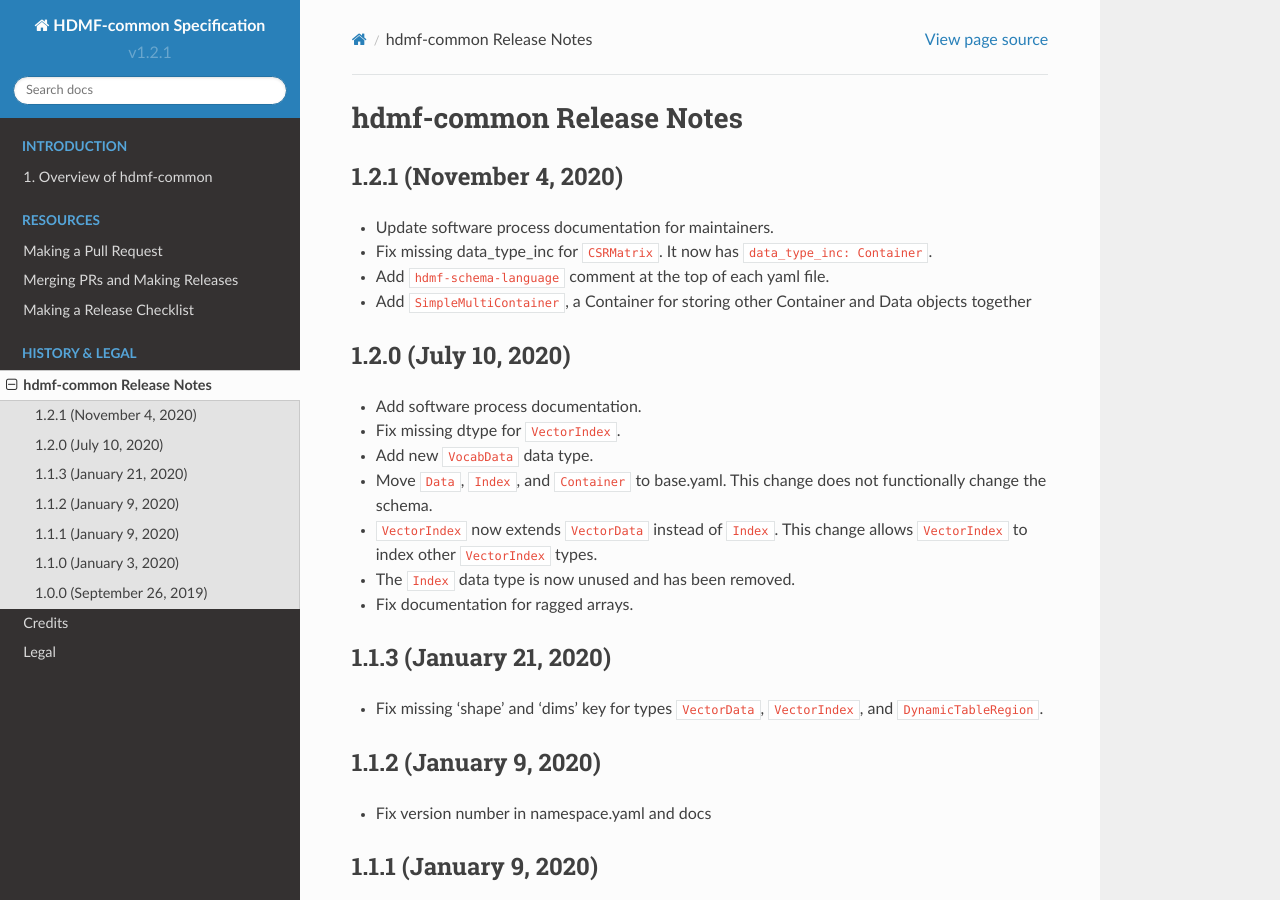
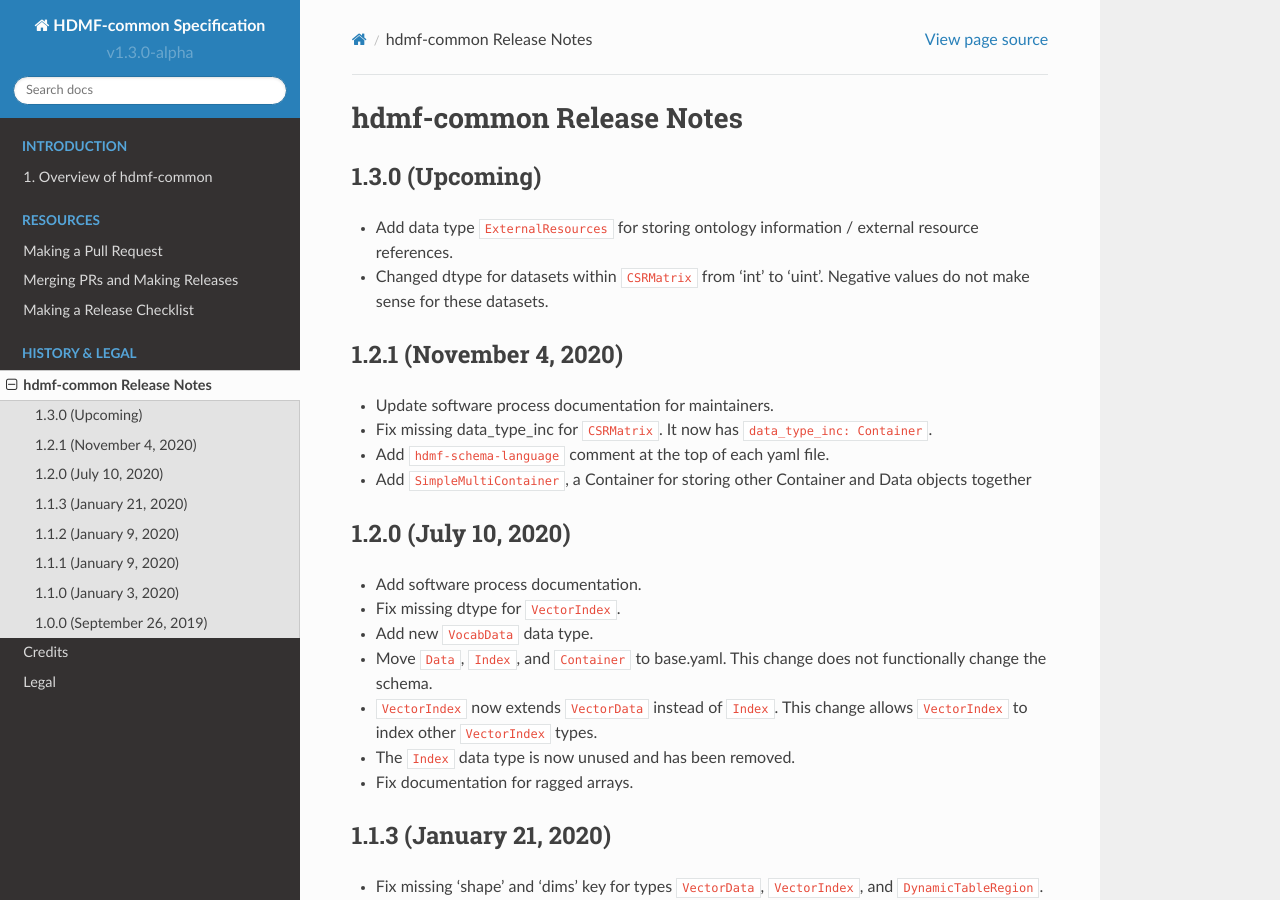
Before and after one commit to hdmf-dev/hdmf-common-schema, a Sphinx documentation site: the page built from docs/source/format_release_notes.rst, in a window 1280 px wide and 900 px high. Built offline with Sphinx 7.4.7 and the Read the Docs theme 2.0.0, drawn with Linux system fonts in a browser that asks for light colours.

Commit message:
Improve CSRMatrix docs, change dtypes int to uint (#46)

```diff
--- a/docs/source/conf.py
+++ b/docs/source/conf.py
@@ -83,7 +83,7 @@
 # built documents.
 #
 # The short X.Y version.
-version = 'v1.2.1'
+version = 'v1.3.0-alpha'
 # The full version, including alpha/beta/rc tags.
 release = version
 
--- a/docs/source/format_release_notes.rst
+++ b/docs/source/format_release_notes.rst
@@ -1,5 +1,12 @@
 hdmf-common Release Notes
 =========================
+
+1.3.0 (Upcoming)
+-------------------------
+
+- Add data type ``ExternalResources`` for storing ontology information / external resource references.
+- Changed dtype for datasets within ``CSRMatrix`` from 'int' to 'uint'. Negative values do not make sense for these
+  datasets.
 
 1.2.1 (November 4, 2020)
 ------------------------
```
Also changed, not shown: 2 other files.
